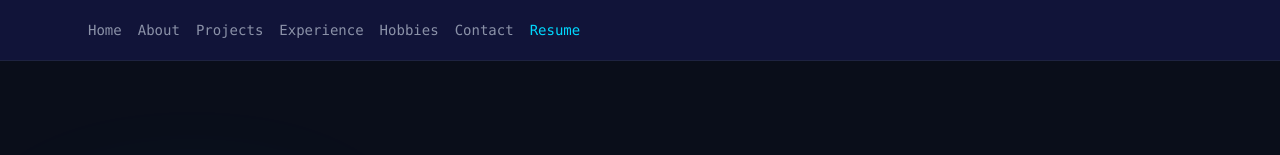
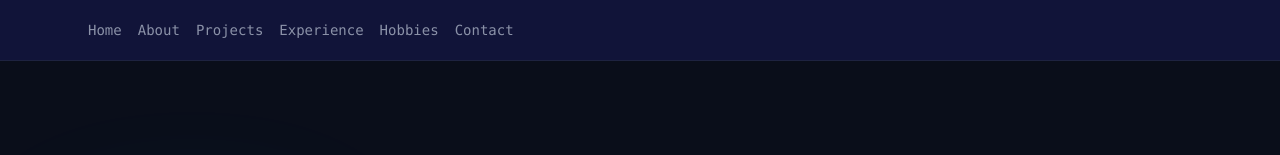
Before and after one commit to Zachary-Levesque/Portfolio, a Next.js app: page / in a window 1280 px wide. Shown: the top 155 px of the page. Built offline with nearby package versions, Linux system fonts and the light colour scheme.

Commit message:
Update nav.tsx

```diff
--- a/components/nav.tsx
+++ b/components/nav.tsx
@@ -25,14 +25,6 @@ export function Nav() {
             {item.label}
           </Link>
         ))}
-        <a
-          href="/files/resume.pdf"
-          target="_blank"
-          rel="noreferrer"
-          className="text-accent transition-colors hover:text-accent-hover"
-        >
-          Resume
-        </a>
       </nav>
     </header>
   );
```
